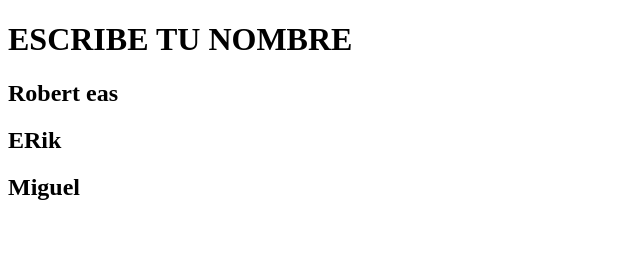
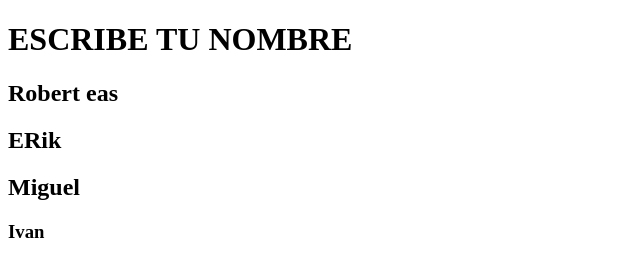
Before and after one commit to RobertCiclos/html-practica, a plain HTML site: page index.html in a window 1280 px wide. Shown: the full height of the page, 0-640 px from the left. Drawn offline with Linux system fonts and the light colour scheme.

Commit message:
termine mi rama

```diff
--- a/index.html
+++ b/index.html
@@ -12,6 +12,7 @@
     <h2>Robert eas</h2>
     <h2>ERik</h2>
     <h2>Miguel</h2>
+    <h3>Ivan</h3>
 
 
 </body>
```
